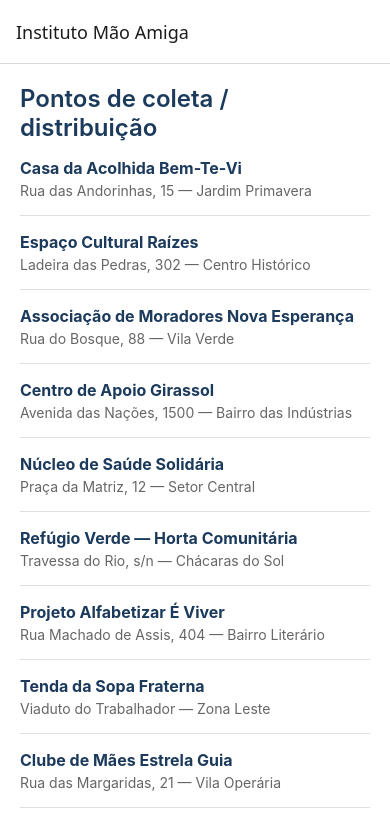
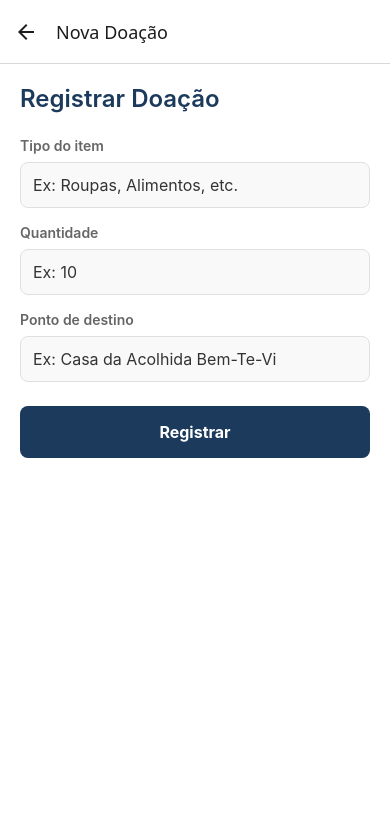
Before and after one commit to caiobrito18/instituto-mao-amiga, a React Native app: screen /Cadastro in a window 390 px wide. Shown: the top 830 px of the page. Built offline with nearby package versions, Linux system fonts and the light colour scheme.

Commit message:
refs #5 form

```diff
--- a/App.tsx
+++ b/App.tsx
@@ -2,10 +2,12 @@ import { NavigationContainer } from '@react-navigation/native';
 import { createNativeStackNavigator } from '@react-navigation/native-stack';
 import TelaListaPontos from './TelaListaPontos';
 import TelaDetalhePonto from './TelaDetalhePonto';
+import TelaCadastroDoacao from './TelaCadastroDoacao';
 
 export type RootStackParamList = {
   Lista: undefined;
   Detalhe: { pontoId: string };
+  Cadastro: undefined;
 };
 
 const Stack = createNativeStackNavigator<RootStackParamList>();
@@ -24,6 +26,7 @@ export default function App() {
           component={TelaDetalhePonto}
           options={{ title: 'Detalhe do ponto' }}
         />
+        <Stack.Screen name="Cadastro" component={TelaCadastroDoacao} options={{ title: 'Nova Doação' }} />
       </Stack.Navigator>
     </NavigationContainer>
   );
--- /dev/null
+++ b/TelaCadastroDoacao.tsx
@@ -0,0 +1,144 @@
+import React, { useState } from 'react';
+import {
+  View,
+  Text,
+  TextInput,
+  StyleSheet,
+  TouchableOpacity,
+  Alert
+} from 'react-native';
+
+export default function TelaCadastroDoacao() {
+  const [tipoItem, setTipoItem] = useState('');
+  const [quantidade, setQuantidade] = useState('');
+  const [pontoDestino, setPontoDestino] = useState('');
+  const [erroQuantidade, setErroQuantidade] = useState('');
+
+  const handleSalvar = () => {
+    // Critério de aceite: Validação do campo numérico (quantidade)
+    // Usamos uma expressão regular para garantir que só existam números
+    const apenasNumeros = /^\d+$/.test(quantidade.trim());
+
+    if (!quantidade.trim()) {
+      setErroQuantidade('A quantidade é obrigatória.');
+      return;
+    } else if (!apenasNumeros) {
+      setErroQuantidade('A quantidade deve conter apenas números válidos.');
+      return;
+    }
+
+    // Limpa o erro se passou na validação
+    setErroQuantidade('');
+
+    // Validação extra simples para não deixar os outros campos vazios
+    if (!tipoItem.trim() || !pontoDestino.trim()) {
+      Alert.alert('Aviso', 'Por favor, preencha todos os campos.');
+      return;
+    }
+
+    // Fora de escopo para esta Issue: Salvar no banco de dados
+    // Vamos apenas exibir um alerta de sucesso
+    Alert.alert('Sucesso', 'Doação validada com sucesso! (Salvar será implementado na Aula 15)');
+
+    // Limpa o formulário após "salvar"
+    setTipoItem('');
+    setQuantidade('');
+    setPontoDestino('');
+  };
+
+  return (
+    <View style={styles.container}>
+      <Text style={styles.titulo}>Registrar Doação</Text>
+
+      {/* Campo: Tipo do Item */}
+      <Text style={styles.rotulo}>Tipo do item</Text>
+      <TextInput
+        style={styles.input}
+        placeholder="Ex: Roupas, Alimentos, etc."
+        value={tipoItem}
+        onChangeText={setTipoItem}
+      />
+
+      {/* Campo: Quantidade */}
+      <Text style={styles.rotulo}>Quantidade</Text>
+      <TextInput
+        style={[styles.input, erroQuantidade ? styles.inputErro : null]}
+        placeholder="Ex: 10"
+        value={quantidade}
+        onChangeText={(texto) => {
+          setQuantidade(texto);
+          if (erroQuantidade) setErroQuantidade(''); // Limpa o erro enquanto o usuário digita
+        }}
+        keyboardType="numeric" // Facilita mostrando o teclado numérico
+      />
+      {/* Mensagem de erro condicional */}
+      {erroQuantidade ? <Text style={styles.textoErro}>{erroQuantidade}</Text> : null}
+
+      {/* Campo: Ponto de Destino */}
+      <Text style={styles.rotulo}>Ponto de destino</Text>
+      <TextInput
+        style={styles.input}
+        placeholder="Ex: Casa da Acolhida Bem-Te-Vi"
+        value={pontoDestino}
+        onChangeText={setPontoDestino}
+      />
+
+      {/* Botão de Submissão */}
+      <TouchableOpacity style={styles.botao} onPress={handleSalvar}>
+        <Text style={styles.textoBotao}>Registrar</Text>
+      </TouchableOpacity>
+    </View>
+  );
+}
+
+const styles = StyleSheet.create({
+  container: {
+    flex: 1,
+    padding: 20,
+    backgroundColor: '#FFFFFF',
+  },
+  titulo: {
+    fontSize: 24,
+    fontWeight: '600',
+    color: '#1B3A5C',
+    marginBottom: 24,
+  },
+  rotulo: {
+    fontSize: 14,
+    fontWeight: '600',
+    color: '#666666',
+    marginBottom: 8,
+  },
+  input: {
+    borderWidth: 1,
+    borderColor: '#E0E0E0',
+    borderRadius: 8,
+    padding: 12,
+    fontSize: 16,
+    color: '#333333',
+    marginBottom: 16,
+    backgroundColor: '#F9F9F9',
+  },
+  inputErro: {
+    borderColor: '#D32F2F', // Borda vermelha se houver erro
+    backgroundColor: '#FFEBEE',
+  },
+  textoErro: {
+    color: '#D32F2F',
+    fontSize: 12,
+    marginTop: -12, // Sobe o texto um pouco para ficar perto do input
+    marginBottom: 16,
+  },
+  botao: {
+    backgroundColor: '#1B3A5C',
+    padding: 16,
+    borderRadius: 8,
+    alignItems: 'center',
+    marginTop: 8,
+  },
+  textoBotao: {
+    color: '#FFFFFF',
+    fontSize: 16,
+    fontWeight: 'bold',
+  },
+});
--- a/TelaDetalhePonto.tsx
+++ b/TelaDetalhePonto.tsx
@@ -5,6 +5,7 @@ import { pontosMock, type Ponto } from './TelaListaPontos';
 type RootStackParamList = {
   Lista: undefined;
   Detalhe: { pontoId: string };
+  Cadastro: undefined;
 };
 
 type Props = NativeStackScreenProps<RootStackParamList, 'Detalhe'>;
--- a/TelaListaPontos.tsx
+++ b/TelaListaPontos.tsx
@@ -85,6 +85,7 @@ export const pontosMock: Ponto[] = [
 type RootStackParamList = {
   Lista: undefined;
   Detalhe: { pontoId: string };
+  Cadastro: undefined;
 };
 
 type Props = {
@@ -112,7 +113,16 @@ export default function TelaListaPontos({ navigation }: Props) {
       <FlatList
         data={pontosMock}
         keyExtractor={ item => item.id.toString()}
-        ListHeaderComponent={()=><Text style={styles.titulo}>Pontos de coleta / distribuição</Text>}
+        ListHeaderComponent={()=>
+        <View style={styles.headerContainer}>
+          <Text style={styles.titulo}>Pontos de coleta / distribuição</Text>
+          <TouchableOpacity
+              style={styles.botaoCadastro}
+              onPress={() => navigation.navigate('Cadastro')}
+            >
+              <Text style={styles.textoBotaoCadastro}>+ Registrar Doação</Text>
+            </TouchableOpacity>
+          </View>}
         renderItem={({item})=>
           <PontoItem
           ponto={item}
@@ -153,4 +163,19 @@ const styles = StyleSheet.create({
     color: '#666666',
     marginTop: 4,
   },
+  headerContainer: {
+    marginBottom: 16,
+  },
+  botaoCadastro: {
+    backgroundColor: '#1B3A5C', // Mesma cor do título para manter o padrão
+    padding: 12,
+    borderRadius: 8,
+    alignItems: 'center',
+    marginBottom: 16,
+  },
+  textoBotaoCadastro: {
+    color: '#FFFFFF',
+    fontSize: 16,
+    fontWeight: 'bold',
+  },
 });
```
